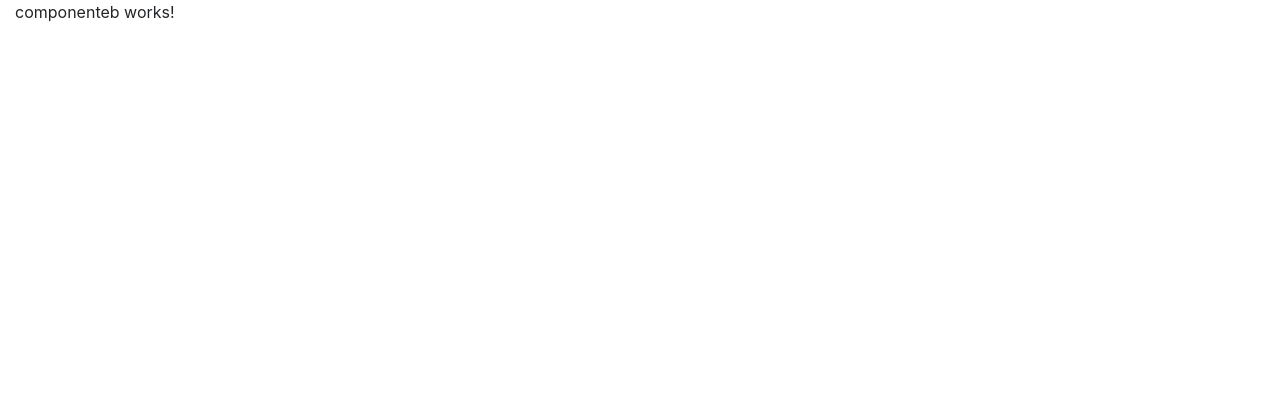
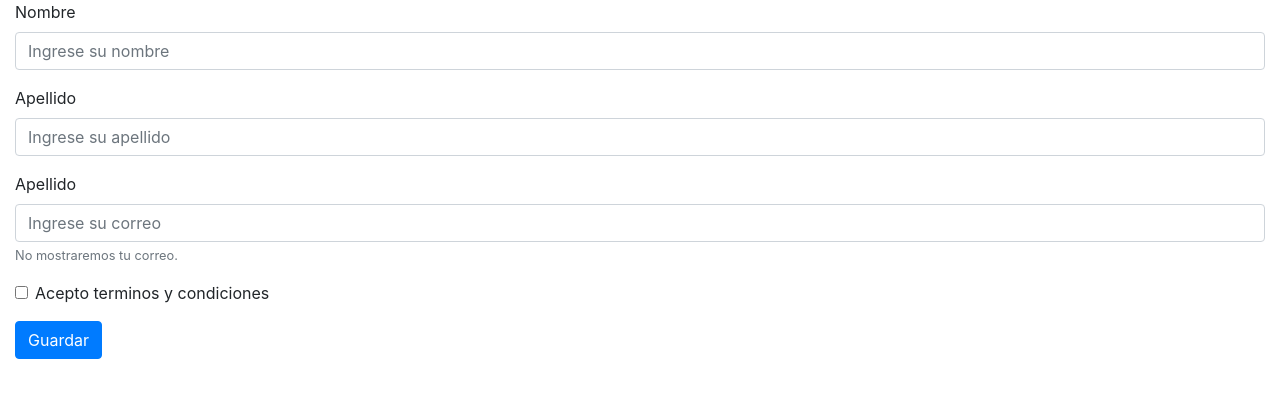
Before and after one commit to cristian16b/Angular-practica-componentes, an Angular app: page /componenteb in a window 1280 px wide. Shown: the top 398 px of the page. Built offline with nearby package versions, Linux system fonts and the light colour scheme.

Commit message:
modificado template html del formulario

```diff
--- a/src/app/app.component.html
+++ b/src/app/app.component.html
@@ -1,10 +1,11 @@
 <div class="container-fluid">
+  <app-formulario></app-formulario>
   <!-- <p>prueba de routing</p>
 <a routerLink="">home</a><br>
 <a [routerLink]="['componentea',1,2]">componente a</a><br>
 <a routerLink="componenteb">componente bs</a><br> -->
 
-<router-outlet></router-outlet>
+<!-- <router-outlet></router-outlet> -->
 <div class="row">
   <div class="col-lg-12">
     <!-- <app-pipes></app-pipes> -->
--- a/src/app/formulario/formulario.component.html
+++ b/src/app/formulario/formulario.component.html
@@ -1 +1,22 @@
-<p>formulario works!</p>
+<form>
+        <div class="form-group">
+          <label for="nombre">Nombre</label>
+          <input type="text" class="form-control" id="nombre" aria-describedby="nombreHelp" placeholder="Ingrese su nombre">
+          <!-- <small id="nombreHelp" class="form-text text-muted">El campo es obligatorio.</small> -->
+        </div>
+        <div class="form-group">
+          <label for="apellido">Apellido</label>
+          <input type="text" class="form-control" id="apellido" aria-describedby="apellidoHelp"  placeholder="Ingrese su apellido">
+          <!-- <small id="nombreHelp" class="form-text text-muted">El campo es obligatorio.</small> -->
+        </div>
+        <div class="form-group">
+                <label for="apellido">Apellido</label>
+                <input type="text" class="form-control" id="apellido" aria-describedby="apellidoHelp"  placeholder="Ingrese su correo">
+                <small id="nombreHelp" class="form-text text-muted">No mostraremos tu correo.</small>
+              </div>
+        <div class="form-group form-check">
+          <input type="checkbox" class="form-check-input" id="aceptoTerminos">
+          <label class="form-check-label" for="aceptoTerminos">Acepto terminos y condiciones</label>
+        </div>
+        <button type="submit" class="btn btn-primary">Guardar</button>
+</form>
```
